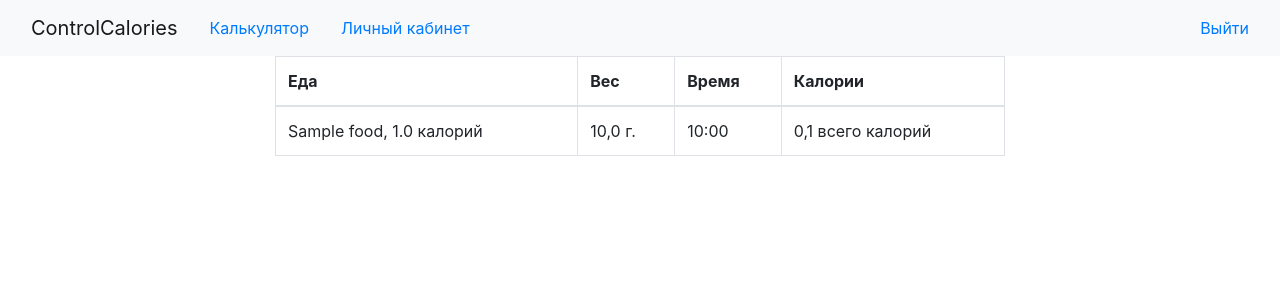
After one commit to ickermi/calories-control, a Django app: page /profile/date_detail/1/ in a window 1280 px wide. The commit adds this page. Shown: the top 300 px of the page. Run offline with Django 4.2, Linux system fonts and the light colour scheme; a user stored in the database is signed in; tables that the repository leaves empty hold one stand-in row (values such as "Sample post"); some libraries are stand-ins or nearby versions.

Commit message:
Add template and view for detailed information about the day

```diff
--- /dev/null
+++ b/mysite/calories/templates/date_detail.html
@@ -0,0 +1,30 @@
+{% extends 'base.html' %}
+
+{% block main %}
+<div  class="container">
+    <div  class="row justify-content-center">
+      <div  class="col-8">
+          <table class="table table-bordered">
+              <thead>
+                <tr>
+                  <th scope="col">Еда</th>
+                  <th scope="col">Вес</th>
+                  <th scope="col">Время</th>
+                  <th scope="col">Калории</th>
+                </tr>
+              </thead>
+                <tbody>
+                {% for item in food %}
+                    <tr>
+                        <td>{{ item.food }}</td>
+                        <td>{{ item.weight_eaten }} г.</td>
+                        <td>{{ item.eating_time.time }}</td>
+                        <td>{{ item.calculate_calories }} всего калорий</td>
+                    </tr>
+                {% endfor %}
+                </tbody>
+            </table>
+      </div>
+    </div>
+  </div>
+{% endblock %}
--- a/mysite/calories/templates/profile.html
+++ b/mysite/calories/templates/profile.html
@@ -8,7 +8,7 @@
                 <tbody>
                 {% for date, calories in date_calories.items %}
                     <tr>
-                        <td><a href="#">{{ date }}</a></td>
+                        <td><a href="{% url 'date_detail' date=date %}">{{ date }}</a></td>
                         <td>{{ calories }} калорий</td>
                     </tr>
                 {% endfor %}
--- a/mysite/calories/urls.py
+++ b/mysite/calories/urls.py
@@ -8,6 +8,7 @@ urlpatterns = [
     path('logout/', auth_views.LogoutView.as_view(next_page='/'), name='logout'),
     path('registration/', views.registration, name='registration'),
     path('profile/', views.profile, name='profile'),
+    path('profile/date_detail/<str:date>/', views.date_detail, name='date_detail'),
     path('calculator/', views.calculator, name='calculator'),
     path('add_eaten_food/', views.add_eaten_food, name='add_eaten_food'),
 ]
--- a/mysite/calories/views.py
+++ b/mysite/calories/views.py
@@ -30,20 +30,21 @@ def home_page(request):
 @login_required
 def profile(request):
     target_time = timezone.now() - timezone.timedelta(days=7)
-    food = EatenFood.objects.filter(eating_time__gte = target_time)
+    food = EatenFood.objects.filter(user = request.user, eating_time__gte=target_time)
     date_calories = {}
     for f in food:
         date = f.eating_time.date()
-        date_calories.setdefault(date)
-        if date_calories[date]:
-            date_calories[date] += f.calculate_calories()
-        else:
-            date_calories[date] = f.calculate_calories()
+        date_calories.setdefault(date, 0)
+        date_calories[date] += f.calculate_calories()
 
     context = {
         'date_calories': date_calories,
     }
     return render(request, 'profile.html', context)
+
+def date_detail(request, date):
+    food = EatenFood.objects.filter(user=request.user, eating_time__contains=date)
+    return render(request, 'date_detail.html', {'food': food})
 
 def registration(request):
     if request.method == 'POST':
```
